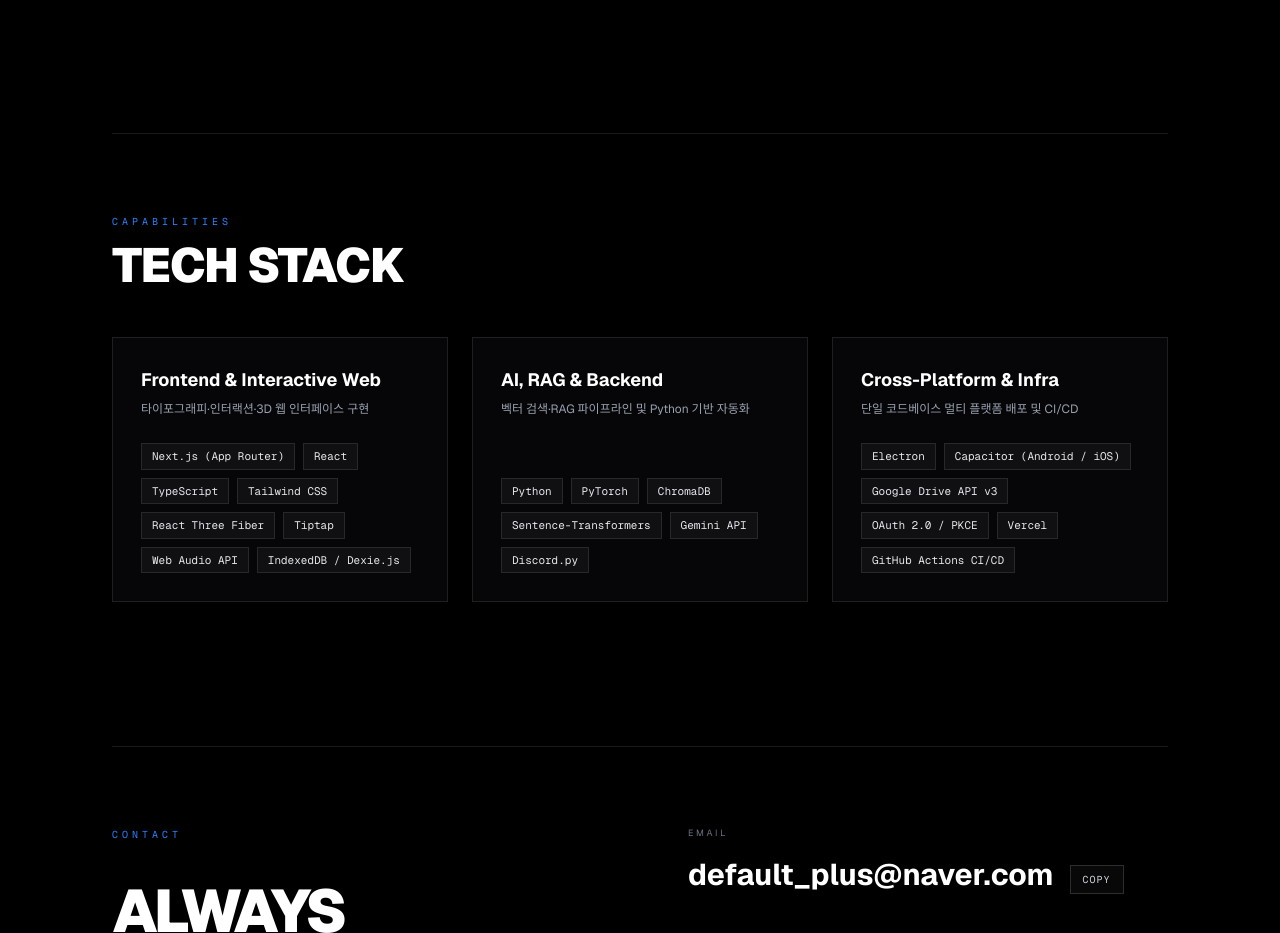
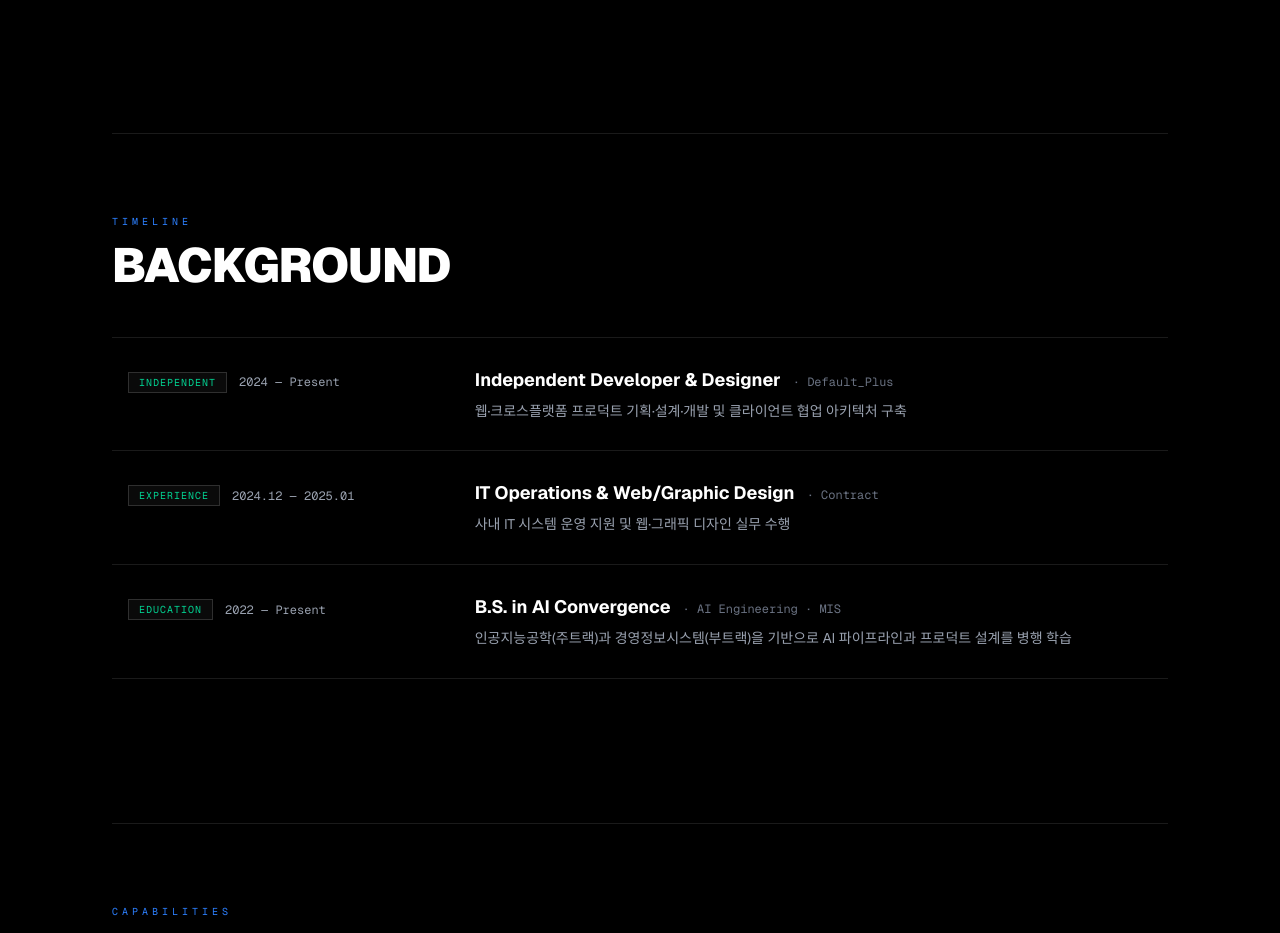
Before and after one commit to Default-Plus/Default_Plus, a Next.js app: page /about in a window 1280 px wide. Shown: the part 800-1733 px from the top of the page. Built offline with nearby package versions, Linux system fonts and the light colour scheme.

Commit message:
feat: add minimal background timeline to About page

```diff
--- a/app/about/page.tsx
+++ b/app/about/page.tsx
@@ -1,6 +1,11 @@
 import React from "react";
 import type { Metadata } from "next";
-import { CORE_PRINCIPLES, SITE_CONFIG, SKILL_GROUPS } from "@/data/profile";
+import {
+  CORE_PRINCIPLES,
+  SITE_CONFIG,
+  SKILL_GROUPS,
+  TIMELINE,
+} from "@/data/profile";
 import CopyButton from "../components/CopyButton";
 
 export const metadata: Metadata = {
@@ -46,6 +51,52 @@ export default function AboutPage() {
                 <p className="mt-2.5 text-xs leading-relaxed text-gray-400 md:text-sm">
                   {item.description}
                 </p>
+              </div>
+            ))}
+          </div>
+        </section>
+
+        {/* Timeline Section */}
+        <section className="mb-28 border-t border-white/10 pt-20 md:mb-36">
+          <div className="mb-12">
+            <span className="mb-3 block text-[10px] font-mono uppercase tracking-[0.4em] text-blue-500">
+              Timeline
+            </span>
+            <h2 className="text-3xl font-black uppercase tracking-tight md:text-5xl">
+              Background
+            </h2>
+          </div>
+
+          <div className="divide-y divide-white/10 border-y border-white/10">
+            {TIMELINE.map((item) => (
+              <div
+                key={`${item.period}-${item.title}`}
+                className="grid grid-cols-1 gap-4 py-7 transition-colors hover:bg-white/[0.02] md:grid-cols-12 md:items-baseline md:px-4"
+              >
+                <div className="flex items-center gap-3 md:col-span-4">
+                  <span className="border border-white/15 bg-white/[0.04] px-2.5 py-0.5 text-[10px] font-mono uppercase tracking-widest text-emerald-400">
+                    {item.badge}
+                  </span>
+                  <span className="text-xs font-mono text-gray-400">
+                    {item.period}
+                  </span>
+                </div>
+
+                <div className="space-y-1.5 md:col-span-8">
+                  <div className="flex flex-wrap items-baseline gap-x-3 gap-y-1">
+                    <h3 className="text-base font-bold text-white md:text-lg">
+                      {item.title}
+                    </h3>
+                    {item.subtitle && (
+                      <span className="text-xs font-mono text-gray-500">
+                        · {item.subtitle}
+                      </span>
+                    )}
+                  </div>
+                  <p className="text-xs leading-relaxed text-gray-400 md:text-sm">
+                    {item.summary}
+                  </p>
+                </div>
               </div>
             ))}
           </div>
--- a/data/profile.ts
+++ b/data/profile.ts
@@ -1,3 +1,11 @@
+export interface TimelineItem {
+  period: string;
+  badge: string;
+  title: string;
+  subtitle?: string;
+  summary: string;
+}
+
 export interface SkillGroup {
   category: string;
   subtitle: string;
@@ -18,6 +26,33 @@ export const SITE_CONFIG = {
   discordCopyValue: "DEFAULT_PLUS",
   version: "v2.1",
 } as const;
+
+export const TIMELINE: TimelineItem[] = [
+  {
+    period: "2024 — Present",
+    badge: "Independent",
+    title: "Independent Developer & Designer",
+    subtitle: "Default_Plus",
+    summary:
+      "웹·크로스플랫폼 프로덕트 기획·설계·개발 및 클라이언트 협업 아키텍처 구축",
+  },
+  {
+    period: "2024.12 — 2025.01",
+    badge: "Experience",
+    title: "IT Operations & Web/Graphic Design",
+    subtitle: "Contract",
+    summary:
+      "사내 IT 시스템 운영 지원 및 웹·그래픽 디자인 실무 수행",
+  },
+  {
+    period: "2022 — Present",
+    badge: "Education",
+    title: "B.S. in AI Convergence",
+    subtitle: "AI Engineering · MIS",
+    summary:
+      "인공지능공학(주트랙)과 경영정보시스템(부트랙)을 기반으로 AI 파이프라인과 프로덕트 설계를 병행 학습",
+  },
+];
 
 export const SKILL_GROUPS: SkillGroup[] = [
   {
```
